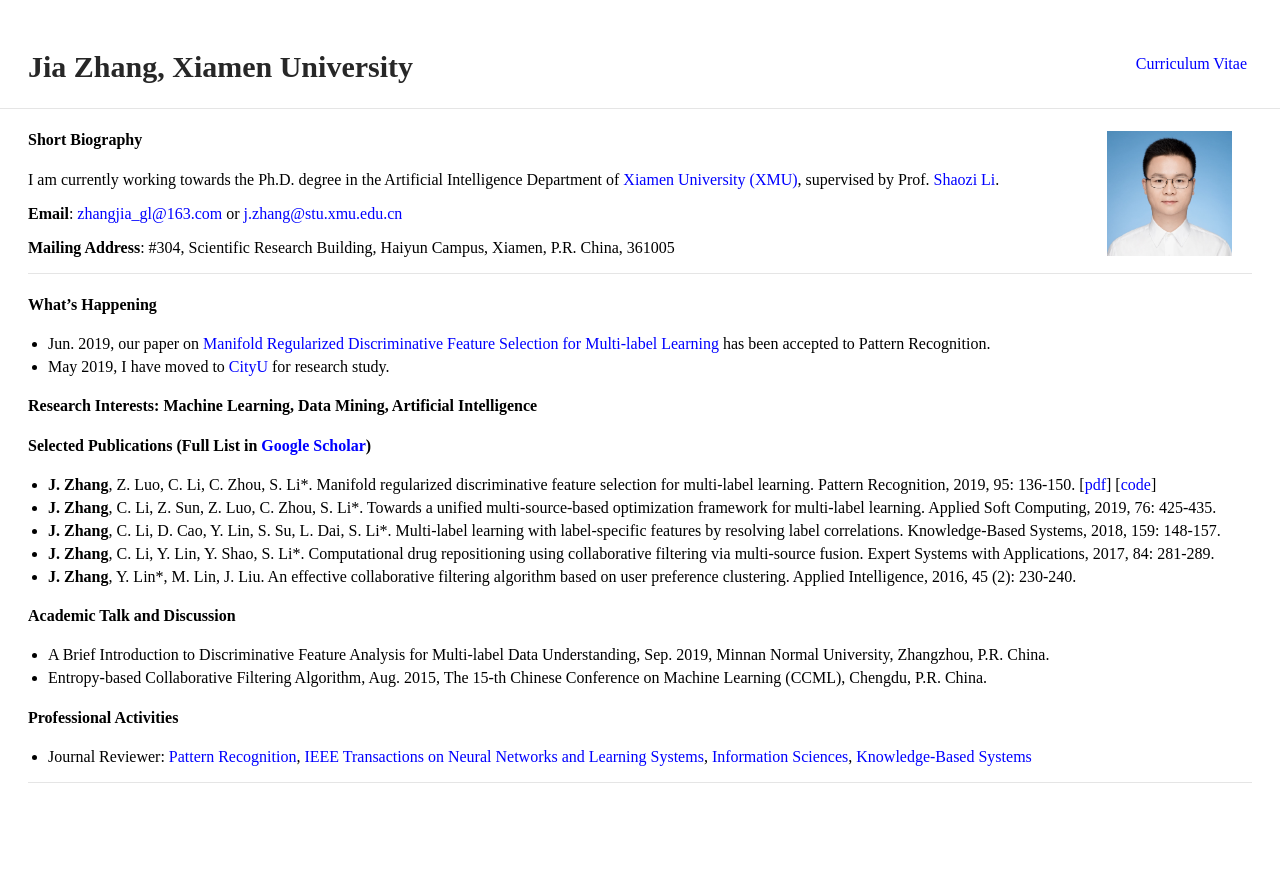
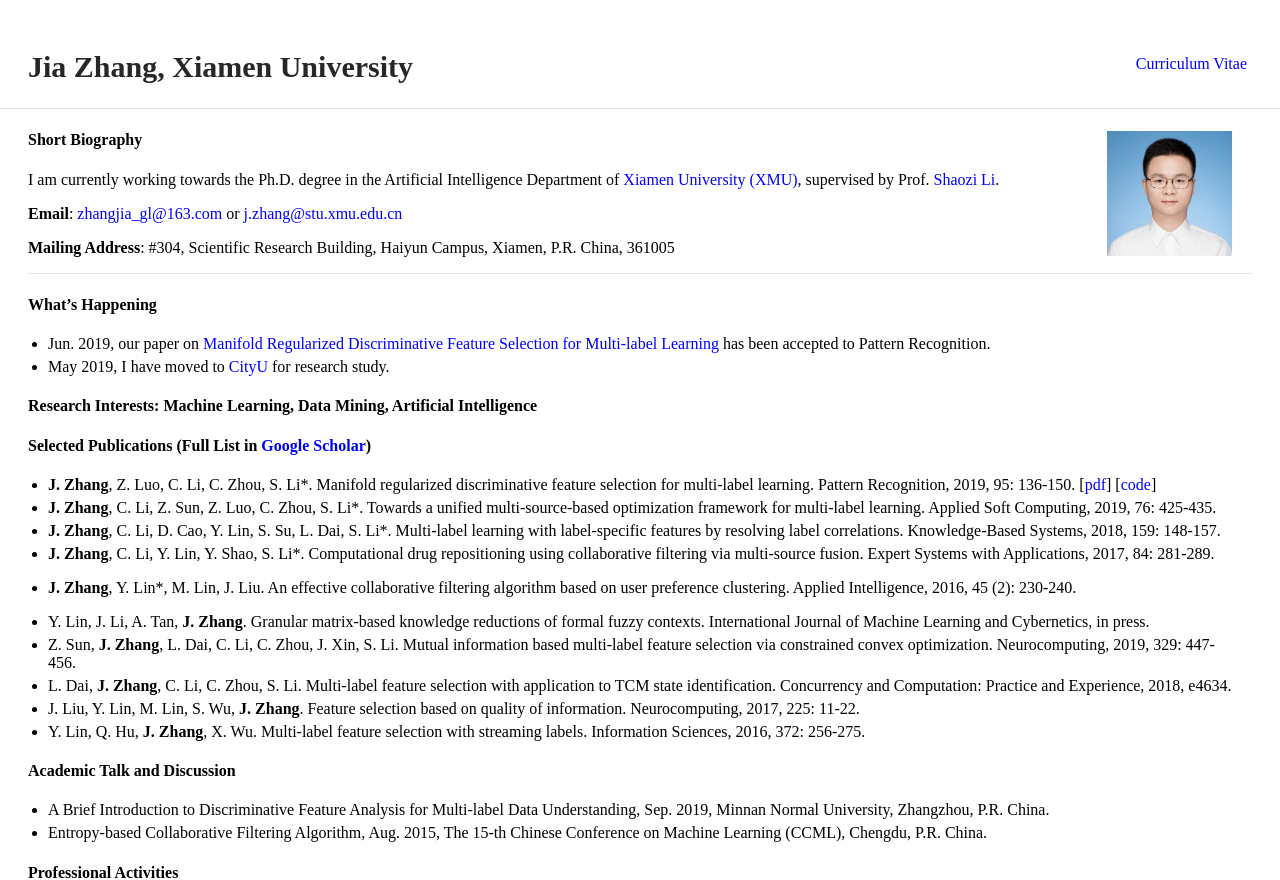
Before and after one commit to jiazhang-ml/jiazhang-ml.github.io, a Jekyll site: the page built from index.md, in a window 1280 px wide. Shown: the top 880 px of the page. Built offline with Jekyll 4.4.1, drawn with Linux system fonts in a browser that asks for light colours; grey boxes are pictures that could not be loaded.

Commit message:
Update index.md

```diff
--- a/index.md
+++ b/index.md
@@ -29,6 +29,15 @@ I am currently working towards the Ph.D. degree in the Artificial Intelligence D
 * **J. Zhang**, C. Li, Y. Lin, Y. Shao, S. Li\*. Computational drug repositioning using collaborative filtering via multi-source fusion. Expert Systems with Applications, 2017, 84: 281-289.
 * **J. Zhang**, Y. Lin\*, M. Lin, J. Liu. An effective collaborative filtering algorithm based on user preference clustering. Applied Intelligence, 2016, 45 (2): 230-240.
 
+* Y. Lin, J. Li, A. Tan, **J. Zhang**. Granular matrix-based knowledge reductions of formal fuzzy contexts. International Journal of Machine Learning and Cybernetics, in press.
+* Z. Sun, **J. Zhang**, L. Dai, C. Li, C. Zhou, J. Xin, S. Li. Mutual information based multi-label feature selection via constrained convex optimization. Neurocomputing, 2019, 329: 447-456.
+* L. Dai, **J. Zhang**, C. Li, C. Zhou, S. Li. Multi‐label feature selection with application to TCM state identification. Concurrency and Computation: Practice and Experience, 2018, e4634.
+* J. Liu, Y. Lin, M. Lin, S. Wu, **J. Zhang**. Feature selection based on quality of information. Neurocomputing, 2017, 225: 11-22.
+* Y. Lin, Q. Hu, **J. Zhang**, X. Wu. Multi-label feature selection with streaming labels. Information Sciences, 2016, 372: 256-275.
+
+
+
+
 #### Academic Talk and Discussion
 
 * A Brief Introduction to Discriminative Feature Analysis for Multi-label Data Understanding, Sep. 2019, Minnan Normal University, Zhangzhou, P.R. China.
```
